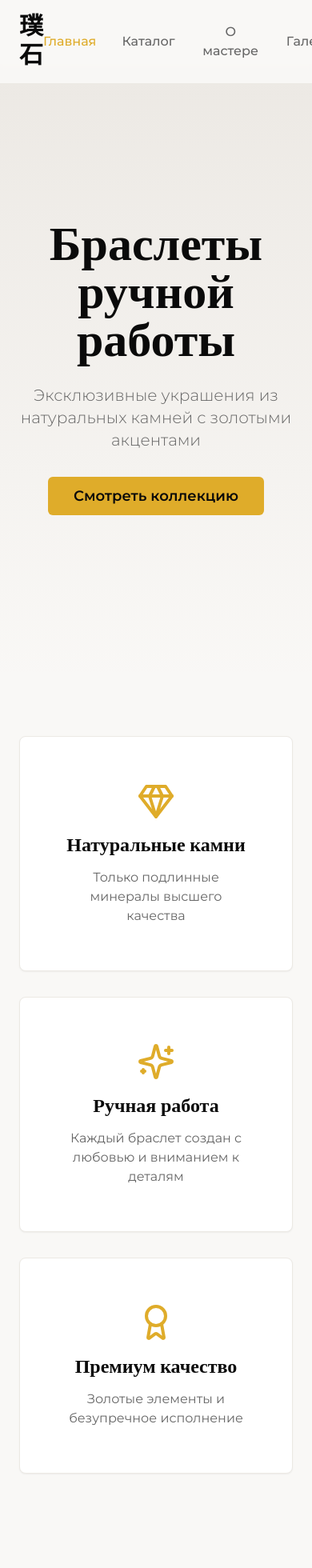
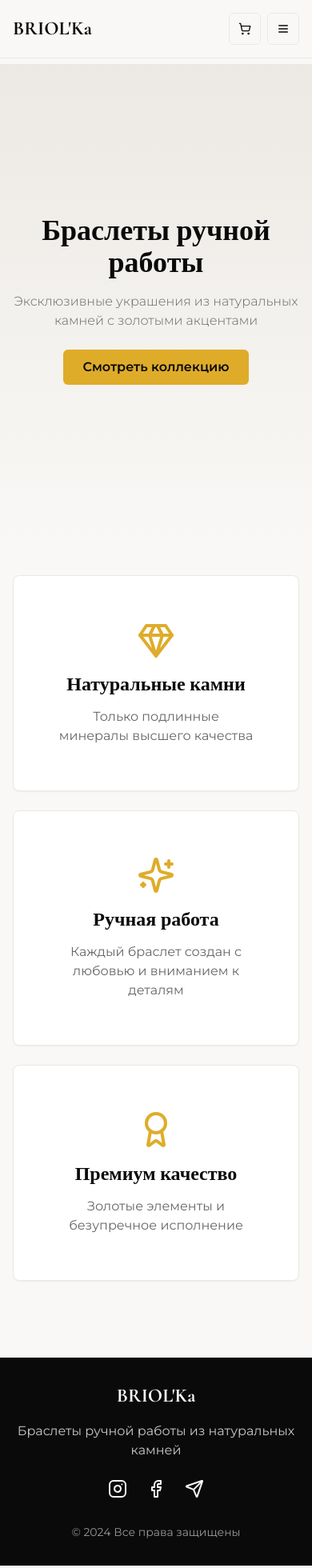
Before and after one commit to pr-poehali-dev/handmade-stone-bracelets, a React (Vite) app: page / in a window 390 px wide. Shown: the top 1960 px of the page at 80% size. Built offline with nearby package versions, Linux system fonts and the light colour scheme.

Commit message:
refactor: Переименование на BRIOL'Ka и адаптация мобильной версии

```diff
--- a/src/pages/Index.tsx
+++ b/src/pages/Index.tsx
@@ -37,6 +37,7 @@ const Index = () => {
   const [newReview, setNewReview] = useState({ author: '', rating: 5, text: '' });
   const [cart, setCart] = useState<CartItem[]>([]);
   const [isCartOpen, setIsCartOpen] = useState(false);
+  const [isMobileMenuOpen, setIsMobileMenuOpen] = useState(false);
 
   const bracelets: Bracelet[] = [
     {
@@ -140,9 +141,9 @@ const Index = () => {
   return (
     <div className="min-h-screen bg-background">
       <nav className="fixed top-0 w-full bg-background/95 backdrop-blur-sm border-b border-border z-50">
-        <div className="max-w-7xl mx-auto px-6 py-4 flex justify-between items-center">
-          <h1 className="font-serif text-3xl font-bold text-primary">璞石</h1>
-          <div className="flex items-center gap-8">
+        <div className="max-w-7xl mx-auto px-4 sm:px-6 py-4 flex justify-between items-center">
+          <h1 className="font-serif text-2xl sm:text-3xl font-bold text-primary">BRIOL'Ka</h1>
+          <div className="hidden md:flex items-center gap-8">
             {['home', 'catalog', 'about', 'gallery', 'contacts'].map((section) => (
               <button
                 key={section}
@@ -245,23 +246,145 @@ const Index = () => {
               </SheetContent>
             </Sheet>
           </div>
+          <div className="flex md:hidden items-center gap-2">
+            <Sheet open={isCartOpen} onOpenChange={setIsCartOpen}>
+              <SheetTrigger asChild>
+                <Button variant="outline" size="icon" className="relative">
+                  <Icon name="ShoppingCart" size={20} />
+                  {getTotalItems() > 0 && (
+                    <Badge className="absolute -top-2 -right-2 h-5 w-5 flex items-center justify-center p-0 bg-accent text-primary">
+                      {getTotalItems()}
+                    </Badge>
+                  )}
+                </Button>
+              </SheetTrigger>
+              <SheetContent className="w-full sm:max-w-lg">
+                <SheetHeader>
+                  <SheetTitle className="font-serif text-2xl">Корзина</SheetTitle>
+                </SheetHeader>
+                <div className="mt-8 space-y-4">
+                  {cart.length === 0 ? (
+                    <div className="text-center py-12">
+                      <Icon name="ShoppingCart" size={48} className="mx-auto mb-4 text-muted-foreground" />
+                      <p className="text-muted-foreground">Корзина пуста</p>
+                    </div>
+                  ) : (
+                    <>
+                      <div className="space-y-4 max-h-[60vh] overflow-y-auto">
+                        {cart.map((item) => (
+                          <Card key={item.bracelet.id}>
+                            <CardContent className="p-4">
+                              <div className="flex gap-4">
+                                <img
+                                  src={item.bracelet.image}
+                                  alt={item.bracelet.name}
+                                  className="w-20 h-20 object-cover rounded-md"
+                                />
+                                <div className="flex-1">
+                                  <h4 className="font-serif font-bold mb-1">{item.bracelet.name}</h4>
+                                  <p className="text-sm text-muted-foreground mb-2">{item.bracelet.stone}</p>
+                                  <p className="font-semibold text-accent">{item.bracelet.price.toLocaleString()} ₽</p>
+                                </div>
+                                <div className="flex flex-col items-end justify-between">
+                                  <Button
+                                    variant="ghost"
+                                    size="icon"
+                                    className="h-6 w-6"
+                                    onClick={() => removeFromCart(item.bracelet.id)}
+                                  >
+                                    <Icon name="X" size={16} />
+                                  </Button>
+                                  <div className="flex items-center gap-2">
+                                    <Button
+                                      variant="outline"
+                                      size="icon"
+                                      className="h-7 w-7"
+                                      onClick={() => updateQuantity(item.bracelet.id, item.quantity - 1)}
+                                    >
+                                      <Icon name="Minus" size={14} />
+                                    </Button>
+                                    <span className="w-8 text-center font-semibold">{item.quantity}</span>
+                                    <Button
+                                      variant="outline"
+                                      size="icon"
+                                      className="h-7 w-7"
+                                      onClick={() => updateQuantity(item.bracelet.id, item.quantity + 1)}
+                                    >
+                                      <Icon name="Plus" size={14} />
+                                    </Button>
+                                  </div>
+                                </div>
+                              </div>
+                            </CardContent>
+                          </Card>
+                        ))}
+                      </div>
+                      <div className="border-t border-border pt-4 space-y-4">
+                        <div className="flex justify-between items-center text-lg">
+                          <span className="font-semibold">Итого:</span>
+                          <span className="font-serif text-2xl font-bold text-accent">{getTotalPrice().toLocaleString()} ₽</span>
+                        </div>
+                        <Button className="w-full bg-accent hover:bg-accent/90 text-primary font-semibold py-6 text-lg">
+                          Оформить заказ
+                        </Button>
+                      </div>
+                    </>
+                  )}
+                </div>
+              </SheetContent>
+            </Sheet>
+            <Sheet open={isMobileMenuOpen} onOpenChange={setIsMobileMenuOpen}>
+              <SheetTrigger asChild>
+                <Button variant="outline" size="icon">
+                  <Icon name="Menu" size={20} />
+                </Button>
+              </SheetTrigger>
+              <SheetContent side="left" className="w-[280px]">
+                <SheetHeader>
+                  <SheetTitle className="font-serif text-2xl">BRIOL'Ka</SheetTitle>
+                </SheetHeader>
+                <div className="mt-8 flex flex-col gap-4">
+                  {['home', 'catalog', 'about', 'gallery', 'contacts'].map((section) => (
+                    <button
+                      key={section}
+                      onClick={() => {
+                        setActiveSection(section);
+                        setIsMobileMenuOpen(false);
+                      }}
+                      className={`text-left font-medium py-3 px-4 rounded-md transition-colors ${
+                        activeSection === section
+                          ? 'bg-accent text-primary'
+                          : 'text-muted-foreground hover:bg-secondary'
+                      }`}
+                    >
+                      {section === 'home' && 'Главная'}
+                      {section === 'catalog' && 'Каталог'}
+                      {section === 'about' && 'О мастере'}
+                      {section === 'gallery' && 'Галерея'}
+                      {section === 'contacts' && 'Контакты'}
+                    </button>
+                  ))}
+                </div>
+              </SheetContent>
+            </Sheet>
+          </div>
         </div>
       </nav>
 
       <main className="pt-20">
         {activeSection === 'home' && (
           <div className="animate-fade-in">
-            <section className="relative h-[90vh] flex items-center justify-center bg-gradient-to-b from-secondary to-background">
-              <div className="text-center max-w-4xl px-6">
-                <h2 className="font-serif text-6xl md:text-7xl font-bold text-primary mb-6 animate-scale-in">
+            <section className="relative min-h-[70vh] sm:h-[90vh] flex items-center justify-center bg-gradient-to-b from-secondary to-background">
+              <div className="text-center max-w-4xl px-4 sm:px-6 py-12">
+                <h2 className="font-serif text-4xl sm:text-5xl md:text-7xl font-bold text-primary mb-4 sm:mb-6 animate-scale-in">
                   Браслеты ручной работы
                 </h2>
-                <p className="text-xl text-muted-foreground mb-8 font-light">
+                <p className="text-base sm:text-xl text-muted-foreground mb-6 sm:mb-8 font-light">
                   Эксклюзивные украшения из натуральных камней с золотыми акцентами
                 </p>
                 <Button
                   size="lg"
-                  className="bg-accent hover:bg-accent/90 text-primary font-semibold px-8 py-6 text-lg"
+                  className="bg-accent hover:bg-accent/90 text-primary font-semibold px-6 sm:px-8 py-5 sm:py-6 text-base sm:text-lg"
                   onClick={() => setActiveSection('catalog')}
                 >
                   Смотреть коллекцию
@@ -269,8 +392,8 @@ const Index = () => {
               </div>
             </section>
 
-            <section className="py-20 px-6 max-w-7xl mx-auto">
-              <div className="grid md:grid-cols-3 gap-8">
+            <section className="py-12 sm:py-20 px-4 sm:px-6 max-w-7xl mx-auto">
+              <div className="grid sm:grid-cols-2 md:grid-cols-3 gap-6 sm:gap-8">
                 <Card className="text-center p-8 hover:shadow-lg transition-shadow">
                   <CardContent className="pt-6">
                     <Icon name="Gem" size={48} className="mx-auto mb-4 text-accent" />
@@ -298,9 +421,9 @@ const Index = () => {
         )}
 
         {activeSection === 'catalog' && (
-          <div className="py-20 px-6 max-w-7xl mx-auto animate-fade-in">
-            <h2 className="font-serif text-5xl font-bold text-center mb-16">Наша коллекция</h2>
-            <div className="grid md:grid-cols-3 gap-8">
+          <div className="py-12 sm:py-20 px-4 sm:px-6 max-w-7xl mx-auto animate-fade-in">
+            <h2 className="font-serif text-3xl sm:text-4xl md:text-5xl font-bold text-center mb-8 sm:mb-16">Наша коллекция</h2>
+            <div className="grid sm:grid-cols-2 md:grid-cols-3 gap-6 sm:gap-8">
               {bracelets.map((bracelet) => (
                 <Card key={bracelet.id} className="overflow-hidden hover:shadow-xl transition-shadow cursor-pointer group">
                   <div className="aspect-square overflow-hidden bg-secondary">
@@ -349,8 +472,8 @@ const Index = () => {
         )}
 
         {activeSection === 'about' && (
-          <div className="py-20 px-6 max-w-4xl mx-auto animate-fade-in">
-            <h2 className="font-serif text-5xl font-bold text-center mb-12">О мастере</h2>
+          <div className="py-12 sm:py-20 px-4 sm:px-6 max-w-4xl mx-auto animate-fade-in">
+            <h2 className="font-serif text-3xl sm:text-4xl md:text-5xl font-bold text-center mb-8 sm:mb-12">О мастере</h2>
             <Card className="p-10">
               <CardContent>
                 <p className="text-lg text-muted-foreground leading-relaxed mb-6">
@@ -371,9 +494,9 @@ const Index = () => {
         )}
 
         {activeSection === 'gallery' && (
-          <div className="py-20 px-6 max-w-7xl mx-auto animate-fade-in">
-            <h2 className="font-serif text-5xl font-bold text-center mb-16">Галерея работ</h2>
-            <div className="grid md:grid-cols-3 gap-6">
+          <div className="py-12 sm:py-20 px-4 sm:px-6 max-w-7xl mx-auto animate-fade-in">
+            <h2 className="font-serif text-3xl sm:text-4xl md:text-5xl font-bold text-center mb-8 sm:mb-16">Галерея работ</h2>
+            <div className="grid grid-cols-2 md:grid-cols-3 gap-4 sm:gap-6">
               {bracelets.map((bracelet) => (
                 <div key={bracelet.id} className="aspect-square overflow-hidden rounded-lg group cursor-pointer">
                   <img
@@ -388,8 +511,8 @@ const Index = () => {
         )}
 
         {activeSection === 'contacts' && (
-          <div className="py-20 px-6 max-w-2xl mx-auto animate-fade-in">
-            <h2 className="font-serif text-5xl font-bold text-center mb-12">Контакты</h2>
+          <div className="py-12 sm:py-20 px-4 sm:px-6 max-w-2xl mx-auto animate-fade-in">
+            <h2 className="font-serif text-3xl sm:text-4xl md:text-5xl font-bold text-center mb-8 sm:mb-12">Контакты</h2>
             <Card className="p-10">
               <CardContent>
                 <div className="space-y-6 mb-8">
@@ -500,9 +623,9 @@ const Index = () => {
         </div>
       )}
 
-      <footer className="bg-primary text-primary-foreground py-12 mt-20">
-        <div className="max-w-7xl mx-auto px-6 text-center">
-          <h2 className="font-serif text-3xl font-bold mb-4">璞石</h2>
+      <footer className="bg-primary text-primary-foreground py-8 sm:py-12 mt-12 sm:mt-20">
+        <div className="max-w-7xl mx-auto px-4 sm:px-6 text-center">
+          <h2 className="font-serif text-2xl sm:text-3xl font-bold mb-4">BRIOL'Ka</h2>
           <p className="text-primary-foreground/80 mb-6">Браслеты ручной работы из натуральных камней</p>
           <div className="flex justify-center gap-6">
             <Icon name="Instagram" size={24} className="cursor-pointer hover:text-accent transition-colors" />
```
